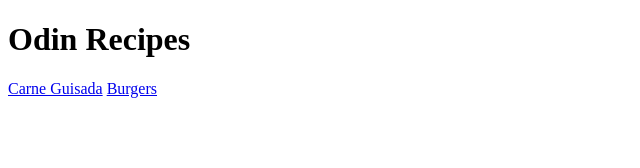
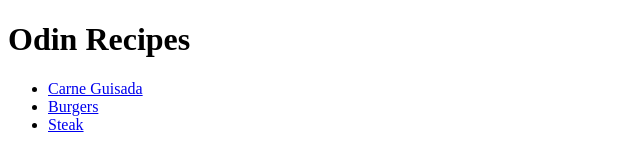
Before and after one commit to Guardian-Monkey/odin-recipes, a plain HTML site: page index.html in a window 1280 px wide. Shown: the whole page, without its empty margins (0-640 px from the left). Drawn offline with Linux system fonts and the light colour scheme.

Commit message:
Add link to steak.html in index.html

```diff
--- a/index.html
+++ b/index.html
@@ -9,8 +9,11 @@
 
 <body>
     <h1>Odin Recipes</h1>
-    <a href="recipes/carne-guisada.html">Carne Guisada</a>
-    <a href="recipes/burger.html">Burgers</a>
+    <ul>
+        <li><a href="./recipes/carne-guisada.html">Carne Guisada</a></li>
+        <li><a href="./recipes/burger.html">Burgers</a></li>
+        <li><a href="./recipes/steak.html">Steak</a></li>
+    </ul>
 </body>
 
 </html>
```
